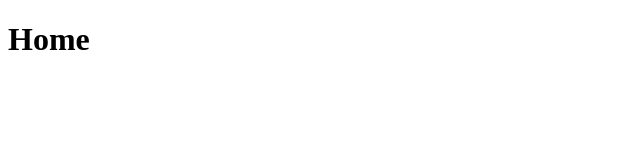
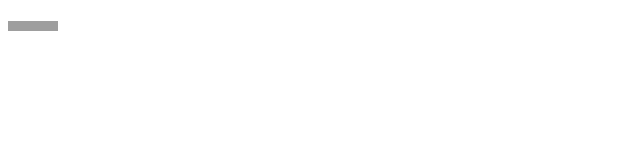
Before and after one commit to hashnoxt/html-css, a website: page src/day-01/home/home.html in a window 1280 px wide. Shown: the whole page, without its empty margins (0-640 px from the left). Drawn offline with Linux system fonts and the light colour scheme; grey boxes are pictures that could not be loaded.

Commit message:
feature/client-03 : .zhrc

```diff
--- /dev/null
+++ b/src/day-01/home/header.css
@@ -0,0 +1,6 @@
+.headerReplacement {
+  text-indent: -100px;
+  width: 50px;
+  height: 10px;
+  background: url(/src/day-01/images/pexels.jpg) #cccccc no-repeat;
+}
--- a/src/day-01/home/home.html
+++ b/src/day-01/home/home.html
@@ -2,8 +2,9 @@
 <html>
   <head>
     <title>Home</title>
+    <link rel="stylesheet" href="header.css" />
   </head>
   <body>
-    <h1>Home</h1>
+    <h1 class="headerReplacement">Home</h1>
   </body>
 </html>
```
Also changed, not shown: 1 other file.
